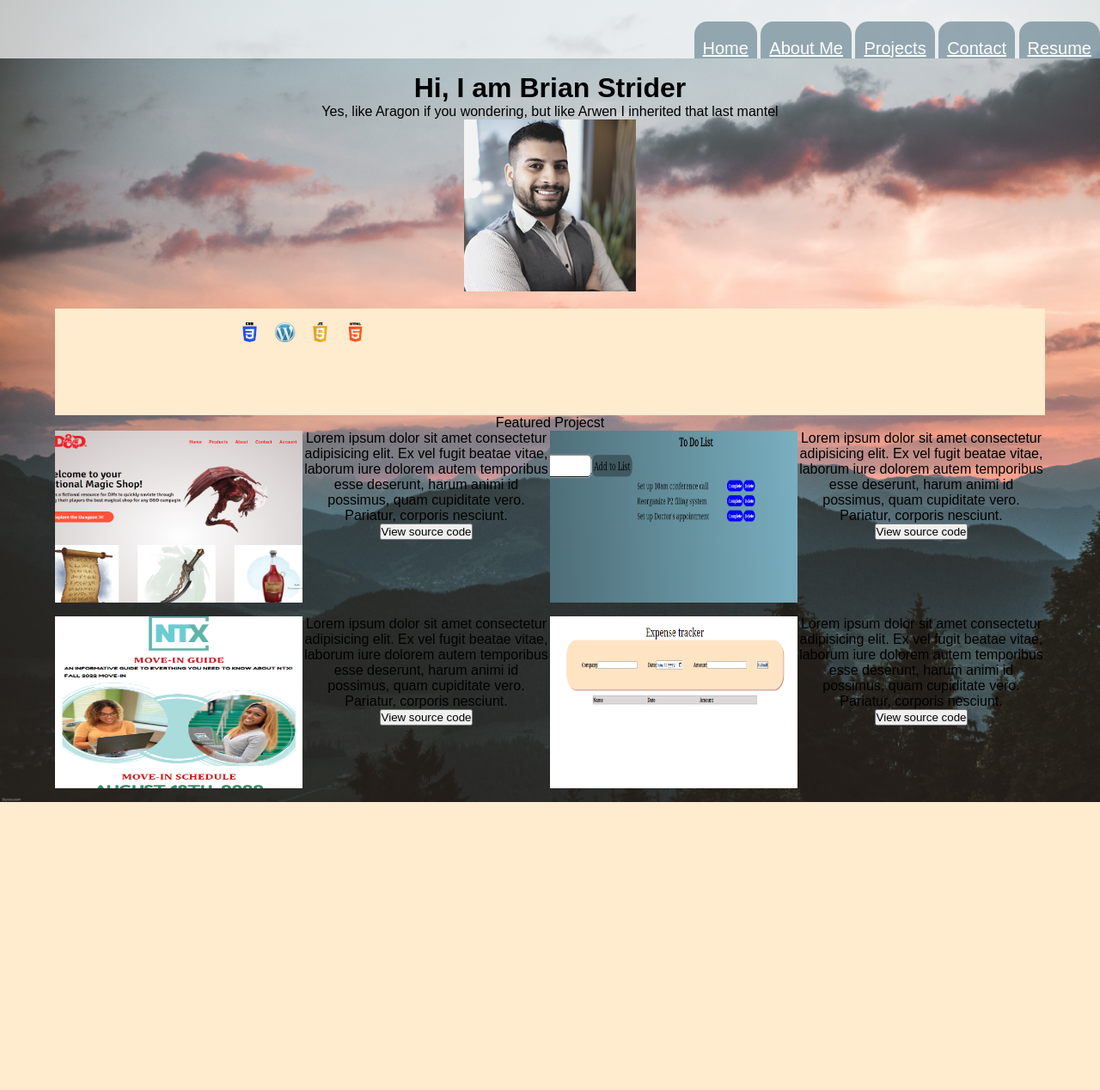
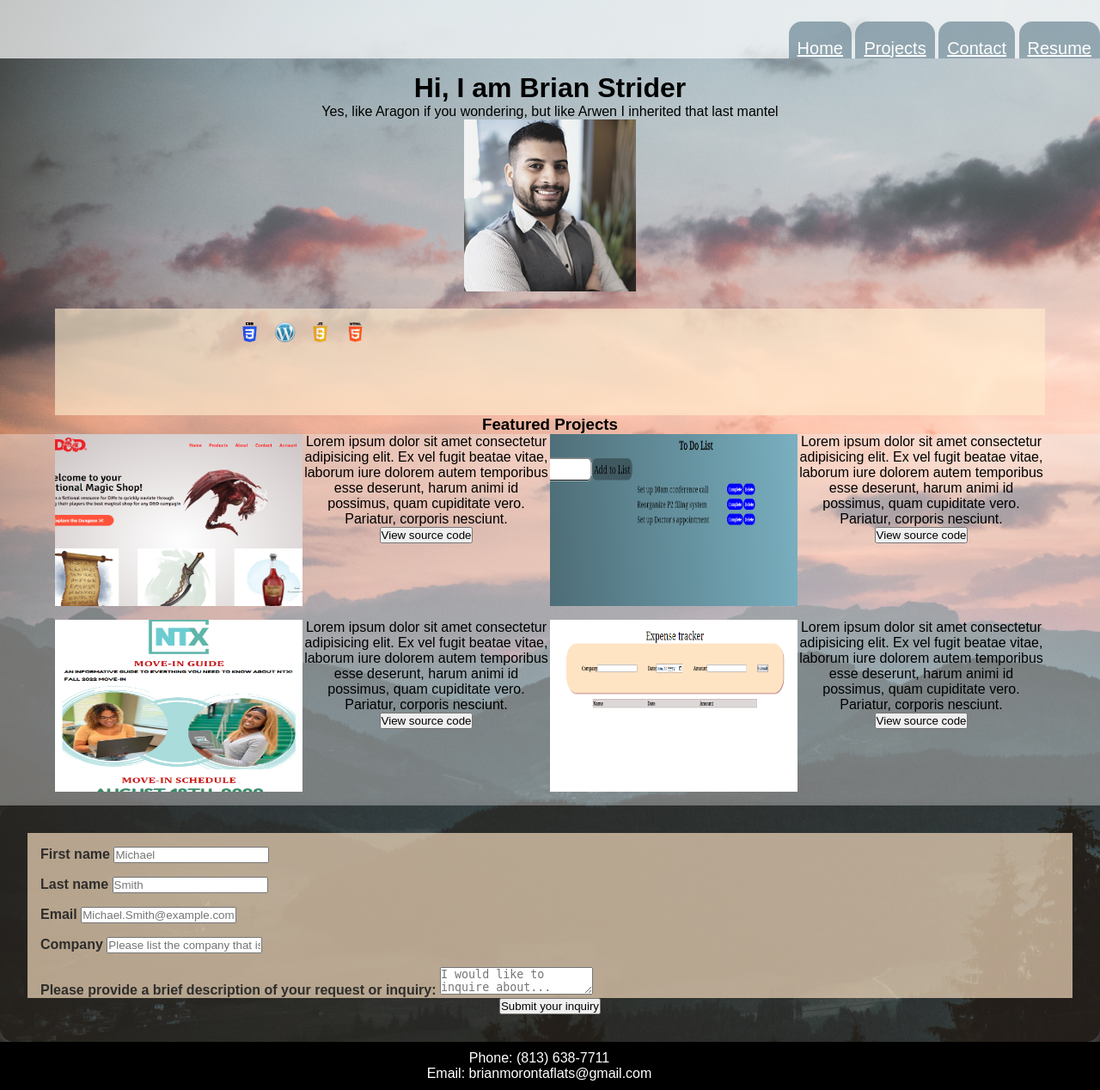
Before and after one commit to morobm1/Brian-s-Portfolio-Website, a PHP site: page / in a window 1280 px wide. Shown: the whole page at 86% size. Before the commit the page ends 933 px from the top, so only its background shows below. Run offline with PHP 8.4, Linux system fonts and the light colour scheme.

Commit message:
removing about me tabs

```diff
--- a/Contact.html
+++ b/Contact.html
@@ -12,7 +12,6 @@
         <nav>
             <ul>
                 <li><a href="./index.html">Home</a></li>
-                <li><a href="./About.html">About Me</a></li>
                 <li><a href="./Projects.html">Projects</a></li>
                 <li><a href="./Contact.html">Contact</a></li>
                 <li><a href="./Resume.html">Resume</a></li>
--- a/Projects.html
+++ b/Projects.html
@@ -10,7 +10,6 @@
         <nav>
             <ul>
                 <li><a href="./index.html">Home</a></li>
-                <li><a href="./About.html">About Me</a></li>
                 <li><a href="./Projects.html">Projects</a></li>
                 <li><a href="./Contact.html">Contact</a></li>
                 <li><a href="./Resume.html">Resume</a></li>
--- a/Resume.html
+++ b/Resume.html
@@ -10,7 +10,6 @@
         <nav>
             <ul>
                 <li><a href="./index.html">Home</a></li>
-                <li><a href="./About.html">About Me</a></li>
                 <li><a href="./Projects.html">Projects</a></li>
                 <li><a href="./Contact.html">Contact</a></li>
                 <li><a href="./Resume.html">Resume</a></li>
--- a/css/index.css
+++ b/css/index.css
@@ -52,7 +52,7 @@ nav ul li a{
     margin-right: 5%;
     margin-left: 5%;
     width: auto;
-    background-color: blanchedalmond;
+    background-color: rgba(255, 235, 205, 0.651);
     display: grid;
     grid-template-columns: repeat(auto-fit, minmax(415px, 0.5fr));
 }
@@ -114,6 +114,7 @@ div {
     display: grid;
     padding-left: 5%;
     padding-right: 5%;
+    background-color: rgba(238, 237, 237, 0.39);
     grid-template-columns: repeat(auto-fit, minmax(415px, 0.5fr));
 }
 
@@ -125,6 +126,39 @@ div {
 width: 50%;
 float: left;
 height: 200px;
+}
+
+form {
+    display: block;
+    grid-template-columns: 1fr;
+    grid-gap: 16px;
+    padding: 32px;
+    border-radius: 16px;
+    box-shadow: 0px 6px 12px rgba(84, 84, 85, 0.925);
+}
+
+.form-group{
+    background-color: rgba(255, 228, 196, 0.664);
+    padding-top: 1rem;
+    padding-left: 15px;
+    text-align: left;
+    font-weight: bold;
+    color: rgb(46, 45, 43);
+}
+
+footer {
+    background-color: black;
+    color: white;
+    text-align: right;
+    width: 100%;
+    padding-top: 10px;
+}
+
+footer ul{
+    list-style-type: none;
+    padding-right: 25px;
+    padding-bottom: 10px;
+
 }
 
 @media (max-width: 400px) {
--- a/index.html
+++ b/index.html
@@ -10,7 +10,6 @@
         <nav>
             <ul>
                 <li><a href="./index.html">Home</a></li>
-                <li><a href="./About.html">About Me</a></li>
                 <li><a href="./Projects.html">Projects</a></li>
                 <li><a href="./Contact.html">Contact</a></li>
                 <li><a href="./Resume.html">Resume</a></li>
@@ -50,7 +49,9 @@
 
     </div>
 
-    <div class="featuredProjects">Featured Projecst
+    <div class="featuredProjects">
+
+        <h3>Featured Projects</h3>
 
         <div class="projectContainers">
             <div class="project">
@@ -83,5 +84,51 @@
 
     </div>
     <script src="./JS/index.js"></script>
+
+    <form action="https://formspree.io/f/xnqrjadq" method="POST">
+        <div class="form-group">
+            <label for="firstName">First name</label>
+            <input type="text" name="firstName" id="firstName" required class="form-element" placeholder="Michael"/>
+        </div>
+
+        <div class="form-group">
+            <label for="lastName">Last name</label>
+            <input
+                type="text"
+                name="lastName"
+                id="lastName"
+                required
+                class="form-element"
+                placeholder="Smith"/>
+        </div>
+
+        <div class="form-group">
+            <label for="email">Email</label>
+            <input type="email" name="email" id="email" required class="form-element" placeholder="Michael.Smith@example.com"/>
+        </div>
+
+        <div class="form-group">
+            <label for="company">Company</label>
+            <input type="text" name="company" id="company" class="form-element" placeholder="Please list the company that is requsting information"/>
+        </div>
+
+        <div class="form-group full">
+            <label for="message">Please provide a brief description of your request or inquiry:</label>
+            <textarea name="message" id="message" class="form-element" placeholder="I would like to inquire about..."></textarea>
+        </div>
+
+        <div class="submitForm">
+            <input type="submit" value="Submit your inquiry"/>
+        </div>
+    </form>
+
+    <footer>
+        <div class="contact me">
+            <ul>
+                <li>Phone: (813) 638-7711</li>
+                <li>Email: brianmorontaflats@gmail.com</li>
+            </ul>
+        </div>
+    </footer>
     </body>
 </html>
```
